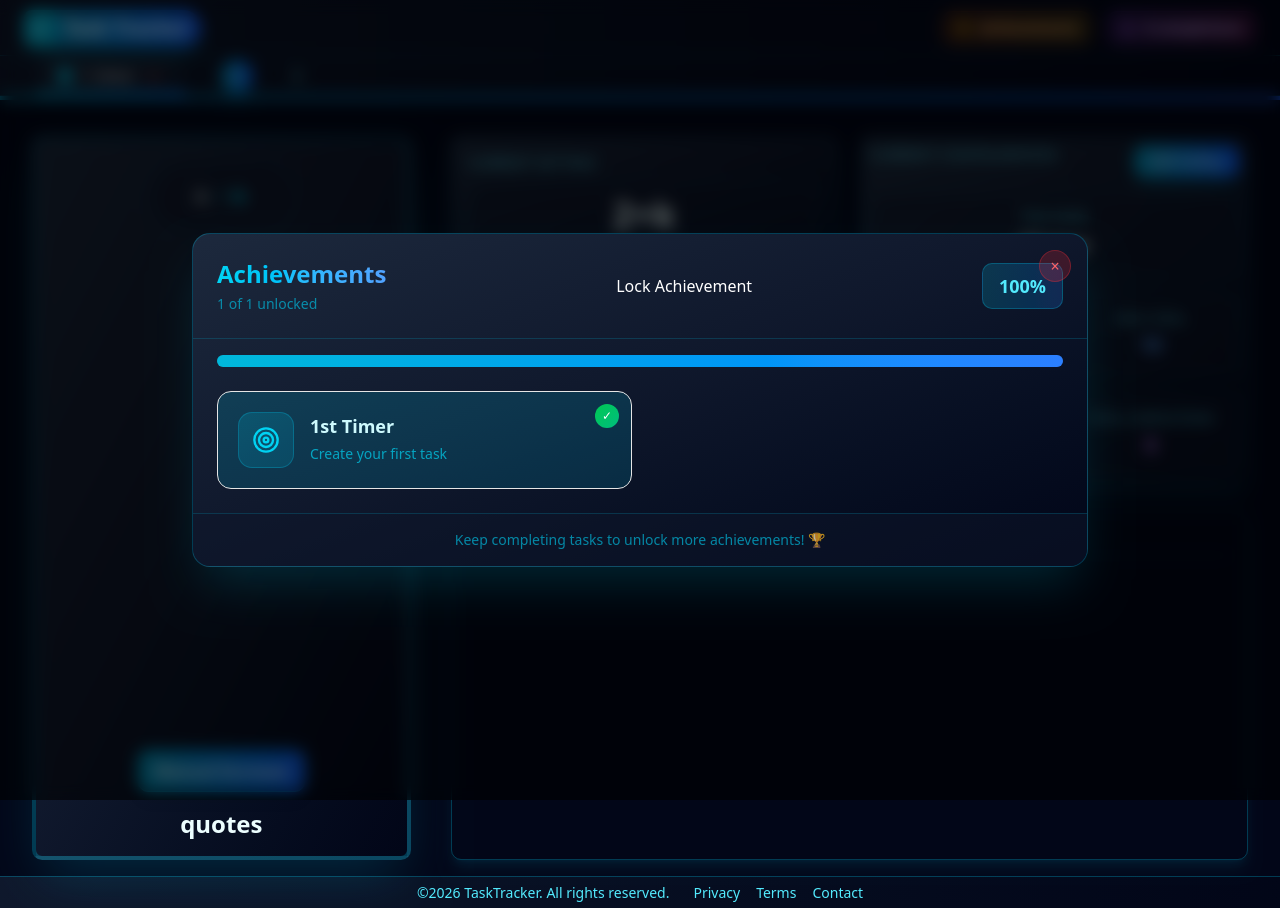
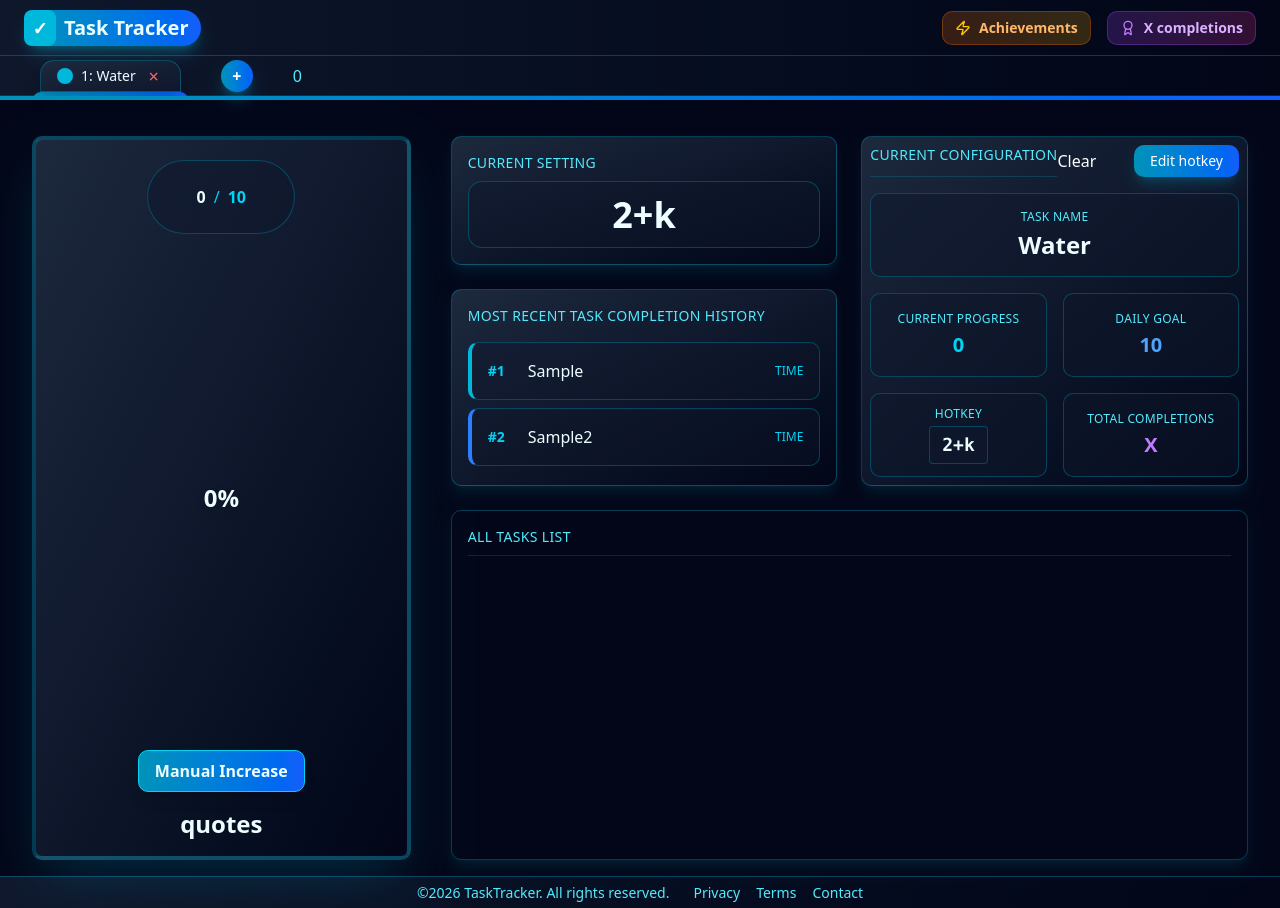
Before and after one commit to computerririn-coder/HabitTracker, a React (Vite) app: page / in a window 1280 px wide. Built offline with nearby package versions, Linux system fonts and the light colour scheme.

Commit message:
Completed achievement component with 1 current achievement possible with use of Zustand

```diff
--- a/package.json
+++ b/package.json
@@ -22,7 +22,8 @@
     "react-hook-form": "^7.71.0",
     "react-hotkeys-hook": "^5.2.1",
     "tailwind-merge": "^3.4.0",
-    "tailwindcss": "^4.1.18"
+    "tailwindcss": "^4.1.18",
+    "zustand": "^5.0.10"
   },
   "devDependencies": {
     "@eslint/js": "^9.39.1",
--- a/src/App.tsx
+++ b/src/App.tsx
@@ -1,3 +1,5 @@
+// @ts-nocheck
+
 
 import './App.css'
 import NavigationBar from './assets/Components/NavigationBar'
@@ -8,15 +10,16 @@ import AddNewTab from './assets/Components/Section/addNewTab.tsx'
 import Testing from './assets/Components/Section/Testing.tsx'
 import EditHotkey from './assets/Components/Section/editHotkey.tsx'
 import Achievements from './assets/Components/Section/Achievements.tsx'
-
+import { useComponentVisibility } from './assets/Components/Section/store.ts'
 
 function App() {
+const componentVisibility = useComponentVisibility((state) => state.componentVisibility)
 
   return (
     <>
-    <Achievements/>
 <NavigationBar/>
 <TasksBar/>
+{componentVisibility.achievementsVisibility && (<Achievements/>)}
 <Footer/>
     </>
   )
--- a/src/assets/Components/NavigationBar.tsx
+++ b/src/assets/Components/NavigationBar.tsx
@@ -1,9 +1,16 @@
+// @ts-nocheck
+
 import { Zap, Award } from 'lucide-react';
+import { useComponentVisibility } from './Section/store';
+
 
 function NavigationBar() {
+const componentVisibility = useComponentVisibility((state) => state.componentVisibility)
+const setComponentVisibility = useComponentVisibility((state) => state.setComponentVisibility)
+
   return (
     <nav className="w-full h-14 bg-gradient-to-r from-slate-900 to-slate-950 flex items-center justify-between px-6 border-b border-cyan-500/30 shadow-lg shadow-cyan-500/10">
-      {/* Logo */}
+
       <div className="min-w-42 h-9 flex items-center gap-2 bg-gradient-to-r from-cyan-600 to-blue-600 rounded-2xl pr-3 shadow-lg shadow-cyan-500/30">
         <div className="w-8 h-9 bg-cyan-500 rounded-md flex items-center justify-center">
           <span className="text-white font-bold text-lg">✓</span>
@@ -11,15 +18,17 @@ function NavigationBar() {
         <span className="text-md md:text-xl font-extrabold text-cyan-50">Task Tracker</span>
       </div>
 
-      {/* Stats */}
+
       <div className="flex items-center gap-4">
-        {/* 7 Day Streak */}
-        <div className="flex items-center gap-2 bg-gradient-to-r from-orange-500/20 to-yellow-500/20 border border-orange-500/30 rounded-lg px-3 py-1.5 hover:from-orange-500/30 hover:to-yellow-500/30 transition-all">
+
+        <div className="flex items-center gap-2 bg-gradient-to-r from-orange-500/20 to-yellow-500/20 border border-orange-500/30 rounded-lg px-3 py-1.5
+         hover:from-orange-500/30 hover:to-yellow-500/30 transition-all"
+        onClick={() => setComponentVisibility({...componentVisibility, achievementsVisibility: true})}>
           <Zap className="w-4 h-4 text-yellow-400" />
           <span className="text-sm font-semibold text-orange-300">Achievements</span>
         </div>
 
-        {/* 156 Total Completions */}
+
         <div className="hidden sm:flex items-center gap-2 bg-gradient-to-r from-purple-500/20 to-pink-500/20 border border-purple-500/30 rounded-lg px-3 py-1.5 hover:from-purple-500/30 hover:to-pink-500/30 transition-all">
           <Award className="w-4 h-4 text-purple-400" />
           <span className="text-sm font-semibold text-purple-300">X completions</span>
--- a/src/assets/Components/Section/Achievements.tsx
+++ b/src/assets/Components/Section/Achievements.tsx
@@ -1,6 +1,9 @@
 // @ts-nocheck
 import { Award, Target, Zap, TrendingUp, Star, Trophy, Crown, Flame } from 'lucide-react';
 import { useState, useReducer, useEffect } from 'react';
+import { useStore } from './store'
+import { useComponentVisibility, } from './store';
+
 // Reusable Achievement Card Component
 function AchievementCard({ achievement }) {
     const Icon = achievement.icon;
@@ -38,44 +41,22 @@ function AchievementCard({ achievement }) {
 }
 
 function Achievements() {
-const [achievements, dispatch] = useReducer(reducer, [
-  {
-    id: 0,
-    name: "1st Timer",
-    description: "Create your first task",
-    icon: Target,
-    unlocked: true,
-    bgGradient: "from-cyan-500/20 to-cyan-600/20",
-    borderColor: "border-cyan-500/30",
-    iconColor: "text-cyan-400",
-  },
-]);
+//from store(zustand)
+const setComponentVisibility = useComponentVisibility((state) => state.setComponentVisibility)
 
-function reducer(state, action) {
-  switch (action.type) {
-    case 'unlock':
-      return state.map(achievement =>
-        achievement.id === action.id
-          ? { ...achievement, unlocked: false }
-          : achievement,
-      );
-
-    default:
-      return state;
-  }
-}
-
-useEffect(() => {
-    console.log(achievements[0].unlocked)
-}, [achievements])
-
+    const achievements = useStore((state) => state.achievements);
+    const unlock = useStore((state) => state.unlock);
 
     const unlockedCount = achievements.filter(a => a.unlocked).length;
     const totalCount = achievements.length;
 
+        useEffect(() => {
+        console.log(achievements[0].unlocked)
+    }, [achievements])
+
     return (
         <section className="fixed inset-0 bg-black/60 backdrop-blur-sm flex items-center justify-center z-50 p-4">
-            <div className="w-full max-w-4xl max-h-[90vh] bg-gradient-to-br from-slate-800 via-slate-900 to-slate-950 rounded-2xl border border-cyan-500/30 shadow-2xl shadow-cyan-500/20 overflow-hidden flex flex-col">
+            <div className="w-full max-w-4xl max-h-[90vh] bg-gradient-to-br from-slate-800 via-slate-900 to-slate-950 rounded-2xl border border-cyan-500/30 shadow-2xl shadow-cyan-500/20  flex flex-col">
                 {/* Header */}
                 <div className="relative p-6 border-b border-cyan-500/20">
                     <div className="flex items-center justify-between">
@@ -84,12 +65,12 @@ useEffect(() => {
                                 Achievements
                             </h2>
                             <p className="text-cyan-500/70 text-sm mt-1">
-                                {unlockedCount} of {totalCount} unlocked
+                                {unlockedCount} of {totalCount}
                             </p>
                         </div>
-                        <button onClick={() => dispatch({ type: 'unlock', id: 0 })}>
-  Lock Achievement
-</button>
+                        <button onClick={() => unlock(1)}>
+                            Unlock
+                        </button>
 
                         <div className="flex items-center gap-3">
                             <div className="bg-gradient-to-r from-cyan-500/20 to-blue-500/20 border border-cyan-500/30 rounded-lg px-4 py-2">
@@ -100,8 +81,9 @@ useEffect(() => {
                         </div>
                     </div>
                     <button
-                        className="absolute top-4 right-4 w-8 h-8 flex items-center justify-center rounded-full bg-red-500/20 hover:bg-red-500/30 text-red-400 hover:text-red-300 border border-red-500/30 transition-all duration-200 hover:scale-110"
-                    >
+                        className="absolute top-[-1rem] right-[-1rem] w-8 h-8 flex items-center justify-center rounded-full bg-red-500/20 hover:bg-red-500 text-red-400
+                        hover:text-red-300 border border-red-500/30 transition-all duration-200 hover:scale-110 "
+                    onClick={() => setComponentVisibility( prev => ({...prev, achievementsVisibility: false}))}>
                         ×
                     </button>
                 </div>
--- a/src/assets/Components/Section/AddNewTab.tsx
+++ b/src/assets/Components/Section/AddNewTab.tsx
@@ -3,8 +3,14 @@
 import { useState, useContext, useEffect } from "react";
 import { useForm } from "react-hook-form";
 import { TabNumberContext } from "./TasksBar";
+import { useStore, useTotalTabCreatedCount } from './store'
 
 function AddNewTab({ setComponentVisibility }) {
+    //From store(zustand)
+   const unlock = useStore((state) => state.unlock);
+   const totalTabCreatedCount = useTotalTabCreatedCount((state) => state.totalTabCreatedCount)
+   const incrementTabCount = useTotalTabCreatedCount((state) => state.incrementTabCount)
+
     const { currentTab, tabs, setTabs, tabCount, setTabCount } = useContext(TabNumberContext);
     const [existingKeyMsg, setExistingKeyMsg] = useState(false);
     const [userInput, setUserInput] = useState({});
@@ -29,6 +35,12 @@ function AddNewTab({ setComponentVisibility }) {
             setExistingKeyMsg(false);
         }
 
+        if(totalTabCreatedCount === 0){
+         unlock(1);
+         window.alert("Achievement Unlock");
+         incrementTabCount();
+        }
+
         const newTab = {
             current: Number(data.current),
             max: Number(data.max),
@@ -48,7 +60,9 @@ function AddNewTab({ setComponentVisibility }) {
         }));
     };
 
-
+useEffect(() => {
+console.log(totalTabCreatedCount)
+}, [])
 
     return (
         <div className="fixed inset-0 bg-black/60 backdrop-blur-sm flex items-center justify-center z-50 ">
@@ -58,6 +72,7 @@ function AddNewTab({ setComponentVisibility }) {
                     <h2 className="text-2xl font-bold text-transparent bg-clip-text bg-gradient-to-r from-cyan-400 to-blue-400">
                         Create New Task
                     </h2>
+
                     <button
                         className="absolute top-4 right-4 w-8 h-8 flex items-center justify-center rounded-full bg-red-500/20 hover:bg-red-500/30 text-red-400 hover:text-red-300 border border-red-500/30 transition-all duration-200 hover:scale-110"
                         onClick={() =>
--- a/src/assets/Components/Section/MainSection.tsx
+++ b/src/assets/Components/Section/MainSection.tsx
@@ -137,6 +137,15 @@ function Box3({ name, current, max, currentSetting, dateHistory, setComponentVis
             <h1 className="text-sm text-cyan-300 uppercase tracking-wide border-b border-cyan-500/20 pb-2">
                 Current Configuration
             </h1>
+            <button
+  onClick={() => {
+    localStorage.clear();
+    window.location.reload();
+  }}
+>
+  Clear
+</button>
+
             <button className="ml-auto px-4 py-1.5 bg-gradient-to-r from-cyan-600 to-blue-600 hover:from-cyan-500 hover:to-blue-500
              text-white text-sm font-medium rounded-lg shadow-lg shadow-cyan-500/20 hover:shadow-cyan-500/40 transition-all duration-200 transform hover:scale-105 active:scale-95"
              onClick={() => setComponentVisibility(prev => ({...prev, editHotKey: true}))}>
--- a/src/assets/Components/Section/TasksBar.tsx
+++ b/src/assets/Components/Section/TasksBar.tsx
@@ -4,6 +4,7 @@ import { useState, createContext, useEffect } from "react";
 import MainSection from "./MainSection";
 import AddNewTab from "./addNewTab";
 import EditHotkey from "./editHotkey";
+import { useComponentVisibility } from "./store";
 
 export const TabNumberContext = createContext(null);
 
@@ -77,10 +78,11 @@ function TabBar({
 }
 
 function TasksBar() {
-    const [componentVisibility, setComponentVisibility] = useState({
-        addNewTab: false,
-        editHotKey: false,
-    });
+//from store(zustand)
+const componentVisibility = useComponentVisibility((state) => state.componentVisibility)
+const setComponentVisibility = useComponentVisibility((state) => state.setComponentVisibility)
+
+
     const [currentTab, setCurrentTab] = useState(() => {
         const saveCurrentTab = localStorage.getItem("saveCurrentTab");
         return saveCurrentTab ? JSON.parse(saveCurrentTab) : 0
@@ -142,8 +144,8 @@ useEffect(() => {
 
                 <button
                     className="bg-gradient-to-r from-cyan-600 to-blue-600 hover:from-cyan-500 hover:to-blue-500 rounded-full w-8 h-8 flex items-center justify-center text-white font-bold shadow-lg shadow-cyan-500/30 transition-all hover:scale-110"
-                    onClick={() => setComponentVisibility((prev) => ({
-                        ...prev,
+                    onClick={() => setComponentVisibility(({
+                        ...componentVisibility,
                         addNewTab: true,
                     }))}
                 >
--- /dev/null
+++ b/src/assets/Components/Section/store.ts
@@ -0,0 +1,71 @@
+// @ts-nocheck
+//Note: i only know zustand at the higher level and basics only  and this is mostly ai generated
+
+import { create } from 'zustand'
+import { Target } from 'lucide-react'
+
+const useStore = create((set) => ({
+  achievements: (() => {
+    const saved = localStorage.getItem('achievements');
+    if (saved) {
+      const parsed = JSON.parse(saved);
+
+      return parsed.map(achievement => ({
+        ...achievement,
+        icon: Target
+      }));
+    }
+    return [
+      {
+        id: 1,
+        name: "1st Timer",
+        description: "Create your first task",
+        icon: Target,
+        unlocked: false,
+        bgGradient: "from-cyan-500/20 to-cyan-600/20",
+        borderColor: "border-cyan-500/30",
+        iconColor: "text-cyan-400",
+      },
+    ];
+  })(),
+
+  unlock: (id) => set((state) => {
+    const newAchievements = state.achievements.map(achievement =>
+      achievement.id === id
+        ? { ...achievement, unlocked: true }
+        : achievement
+    );
+
+    const toSave = newAchievements.map(({icon, ...rest}) => rest);
+    localStorage.setItem('achievements', JSON.stringify(toSave));
+    return { achievements: newAchievements };
+  }),
+}))
+export { useStore }
+
+const useComponentVisibility = create((set) => ({
+  componentVisibility: {
+    addNewTab: false,
+    editHotKey: false,
+    achievementsVisibility: false,
+  },
+
+  setComponentVisibility: (visibility) => set({ componentVisibility: visibility }),
+}))
+
+export { useComponentVisibility }
+
+const useTotalTabCreatedCount = create((set) => ({
+  totalTabCreatedCount: (() => {
+    const saved = localStorage.getItem('totalTabCreatedCount');
+    return saved ? JSON.parse(saved) : 0;
+  })(),
+
+  incrementTabCount: () => set((state) => {
+    const newCount = state.totalTabCreatedCount + 1;
+    localStorage.setItem('totalTabCreatedCount', JSON.stringify(newCount));
+    return { totalTabCreatedCount: newCount };
+  }),
+}))
+
+export { useTotalTabCreatedCount }
```
Also changed, not shown: src/assets/Components/Section/Testing.tsx (+9 -15 lines), 1 other file (tests, documents, lock files or other folders).
